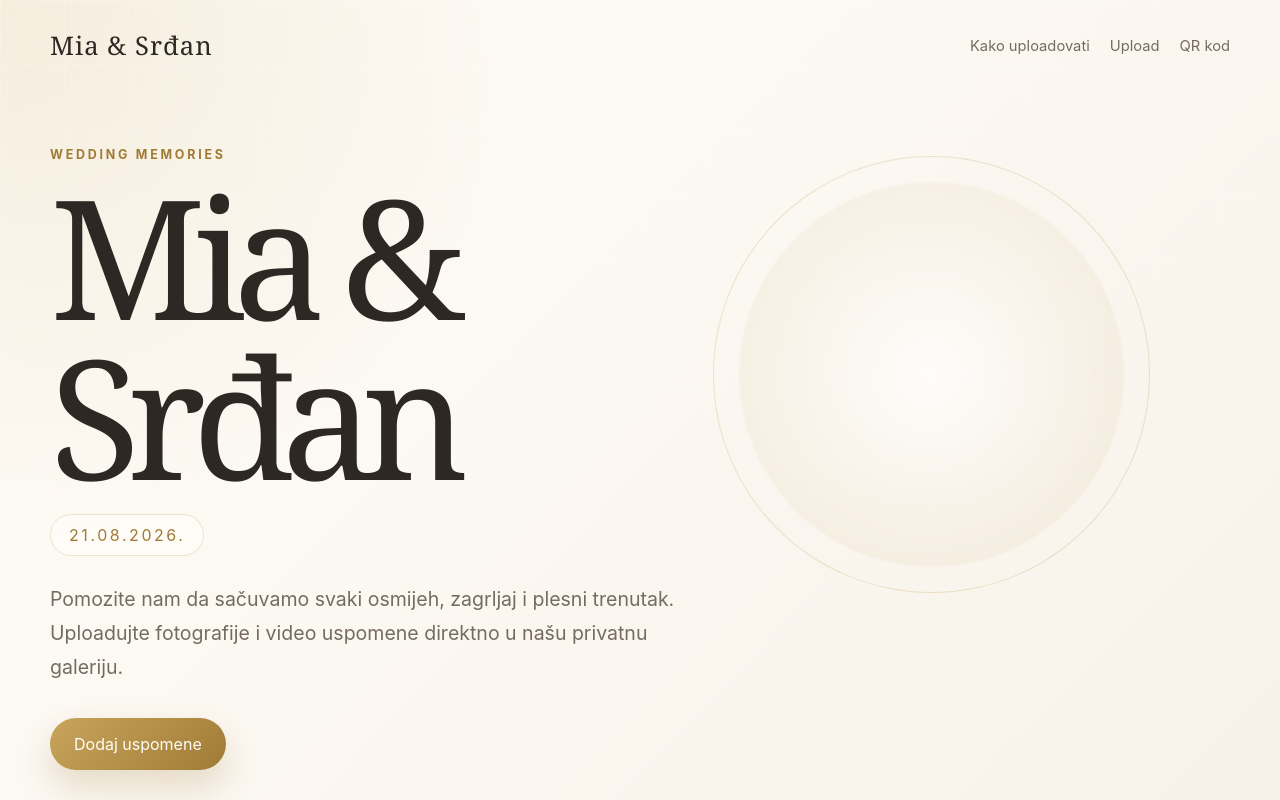
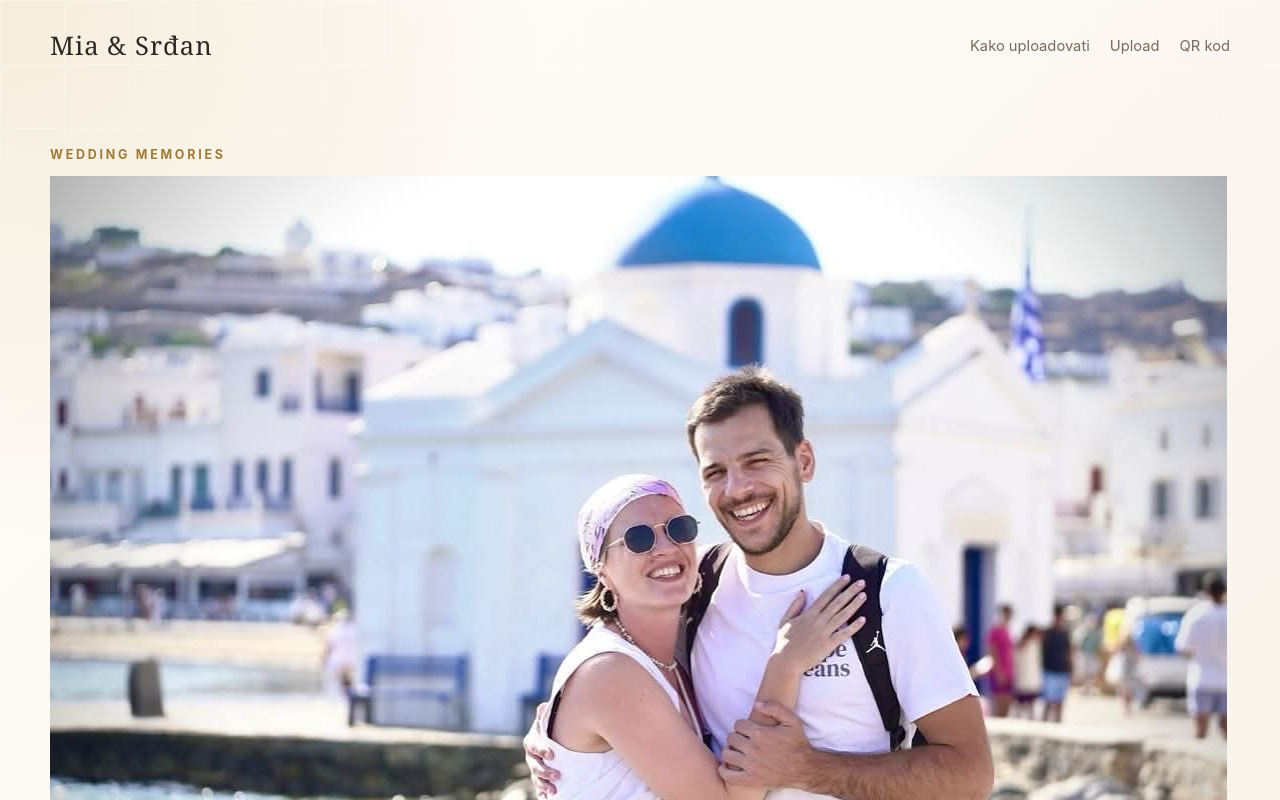
Before and after one commit to mikic9728-ship-it/MiaiSrdjan, a plain HTML site: page index.html in a window 1280 px wide. Shown: the top 800 px of the page. Drawn offline with Linux system fonts and the light colour scheme.

Commit message:
Update index.html

```diff
--- a/index.html
+++ b/index.html
@@ -23,13 +23,23 @@
 
       <div class="hero-content">
   <p class="eyebrow">Wedding memories</p>
-        <h1>Mia &amp; Srđan</h1>
+
+  <img
+    src="mia-srdjan.jpg"
+    alt="Mia i Srđan"
+    class="hero-image"
+  >
+
   <p class="date">21.08.2026.</p>
+
   <p class="hero-copy">
     Pomozite nam da sačuvamo svaki osmijeh, zagrljaj i plesni trenutak.
     Uploadujte fotografije i video uspomene direktno u našu privatnu galeriju.
   </p>
-        <a class="primary-button" href="#upload">Dodaj uspomene</a>
+
+  <a class="primary-button" href="#upload">
+    Dodaj uspomene
+  </a>
       </div>
     </header>
 
```
Lines whose indentation alone changed are shown as unchanged.
